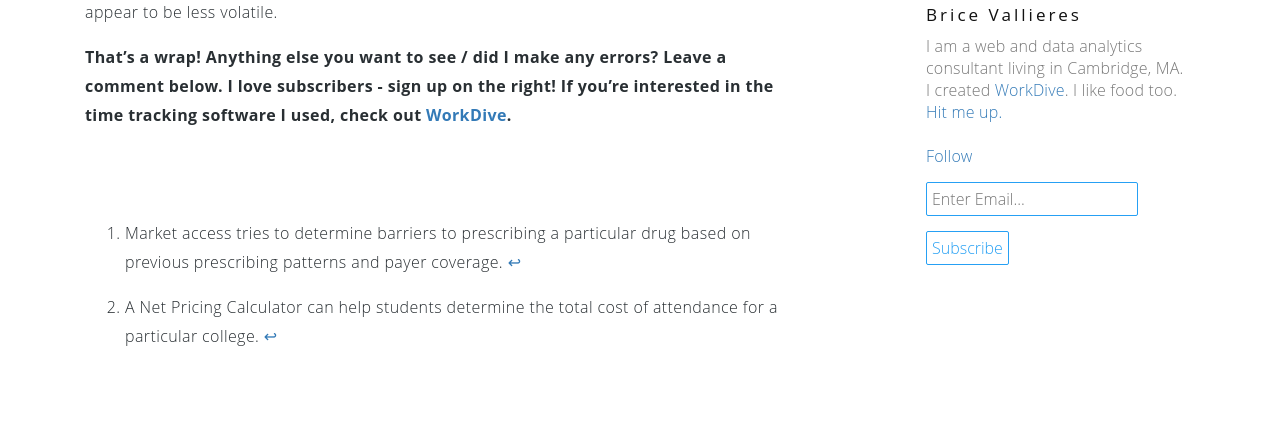
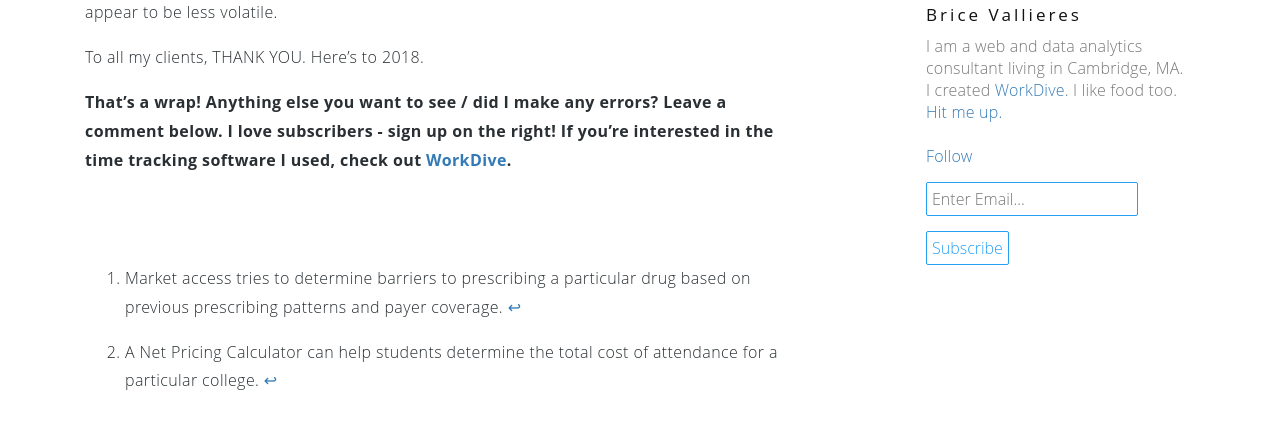
Before and after one commit to bvallier/blog, a Jekyll site: the page built from _posts/2017-12-29-consulting-in-2017.md, in a window 1280 px wide and 900 px high, scrolled down 5260 px, cut to the strip 289-718 px from the top of the window. Built offline with Jekyll 4.4.1, drawn with Linux system fonts in a browser that asks for light colours; comment, search, counter and statistics services are not loaded.

Commit message:
slight adjustment

```diff
--- a/_posts/2017-12-29-consulting-in-2017.md
+++ b/_posts/2017-12-29-consulting-in-2017.md
@@ -56,6 +56,8 @@ I've cropped the right axis, which is profit (in green), but you get the point.
 
 Again, cropped out profit on the left hand side, but basically you can see effective rates (e.g. profit/hours) for all my projects. The spectrum of rates is pretty tight. The project in yellow was my highest rate, which includes some negative profit (read: costs), where I worked with some sub-contractors occasionally. **Strikingly**, the higher rate projects also tend to have more entries with 8+ hour days. That's interesting to know. The more expensive you are the more intense your days, and shorter the projects. The lower rate projects are more consistent and appear to be less volatile.
 
+To all my clients, THANK YOU. Here's to 2018.
+
 **That's a wrap! Anything else you want to see / did I make any errors? Leave a comment below. I love subscribers - sign up on the right! If you're interested in the time tracking software I used, check out [WorkDive](https://www.workdive.com).**
 
 <br />
```
Also changed, not shown: 1 other file.
